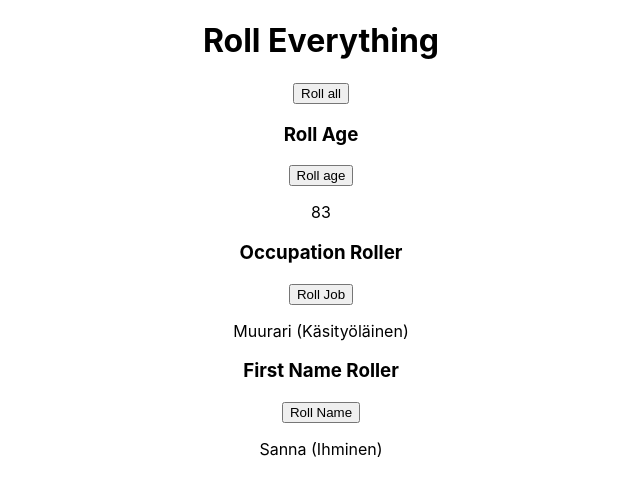
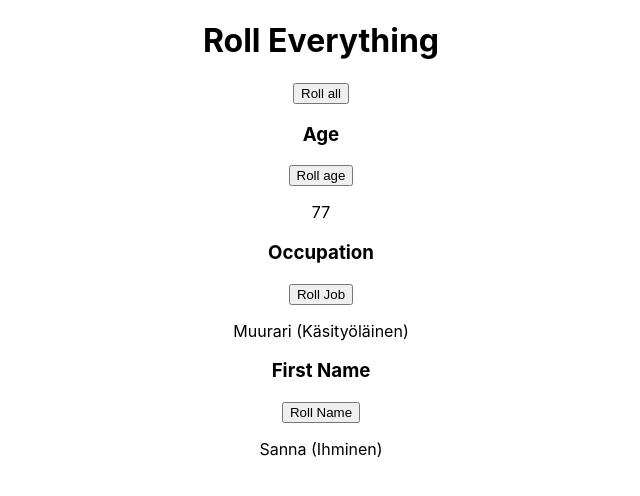
Before and after one commit to ImportantSeal/npc-alchemist, a React (Create React App) app: page / in a window 1280 px wide. Shown: the top 496 px of the page, without its empty margins (319-959 px from the left). Built offline with nearby package versions, Linux system fonts and the light colour scheme.

Commit message:
better age distribution with mathpow

```diff
--- a/src/App.js
+++ b/src/App.js
@@ -1,12 +1,11 @@
 import './App.css'
 import React from 'react';
-import RollEverything from './components/rollAll';
+import RollEverything from './components/everythingRoller';
 
 function App(){
   return(
     <div className="App">
       <RollEverything/>
-
     </div>
   )
 };
--- a/src/components/ageroll.js
+++ b/src/components/ageRoller.js
@@ -3,9 +3,9 @@ import React, {useState, forwardRef, useImperativeHandle} from "react";
 const AgeRoller = forwardRef((props,ref) =>{
 
     const [selectedAge, setSelectedAge] = useState('');
-
+    const p = 2;
     const rollAge = () =>{
-        const randomAge = Math.floor(Math.random()* (90-14+1))+14;
+        const randomAge = Math.floor(Math.pow(Math.random(),p)* (90-14+1))+14;
         setSelectedAge (`${randomAge}`);
     };
 
@@ -15,7 +15,7 @@ const AgeRoller = forwardRef((props,ref) =>{
 
     return(
         <div>
-            <h3>Roll Age</h3>
+            <h3>Age</h3>
             <button onClick={rollAge}>Roll age</button>
             <p>{selectedAge}</p>
         </div>
--- a/src/components/rollAll.js
+++ b/src/components/everythingRoller.js
@@ -1,8 +1,8 @@
 import React, {useRef, useEffect} from "react";
 
-import FirstNameRoller from './testroll';
-import Workroller from './testwork';
-import AgeRoller from './ageroll';
+import FirstNameRoller from './firstNameRoller';
+import JobRoller from './jobRoller';
+import AgeRoller from './ageRoller';
 
 const RollEverything =()=>{
     const ageRef= useRef(null);
@@ -24,7 +24,7 @@ return(
         <h1>Roll Everything</h1>
         <button onClick={rollAll}>Roll all</button>
         <AgeRoller ref={ageRef}/>
-        <Workroller ref={workRef}/>
+        <JobRoller ref={workRef}/>
         <FirstNameRoller ref={firstNameRef}/>
     </div>
 );
--- a/src/components/testroll.js
+++ b/src/components/firstNameRoller.js
@@ -19,7 +19,7 @@ const FirstNameRoller = forwardRef((props, ref) =>{
 
     return (
         <div>
-            <h3>First Name Roller</h3>
+            <h3>First Name</h3>
             <button onClick = {rollName}>Roll Name</button>
             {selectedName && <p>{selectedName}</p>}
         </div>
--- a/src/components/testwork.js
+++ b/src/components/jobRoller.js
@@ -19,7 +19,7 @@ const Workroller = forwardRef((props, ref) =>{
 
     return (
         <div>
-            <h3>Occupation Roller</h3>
+            <h3>Occupation</h3>
             <button onClick = {rollJob}>Roll Job</button>
             {selectedJob && <p>{selectedJob}</p>}
         </div>
```
